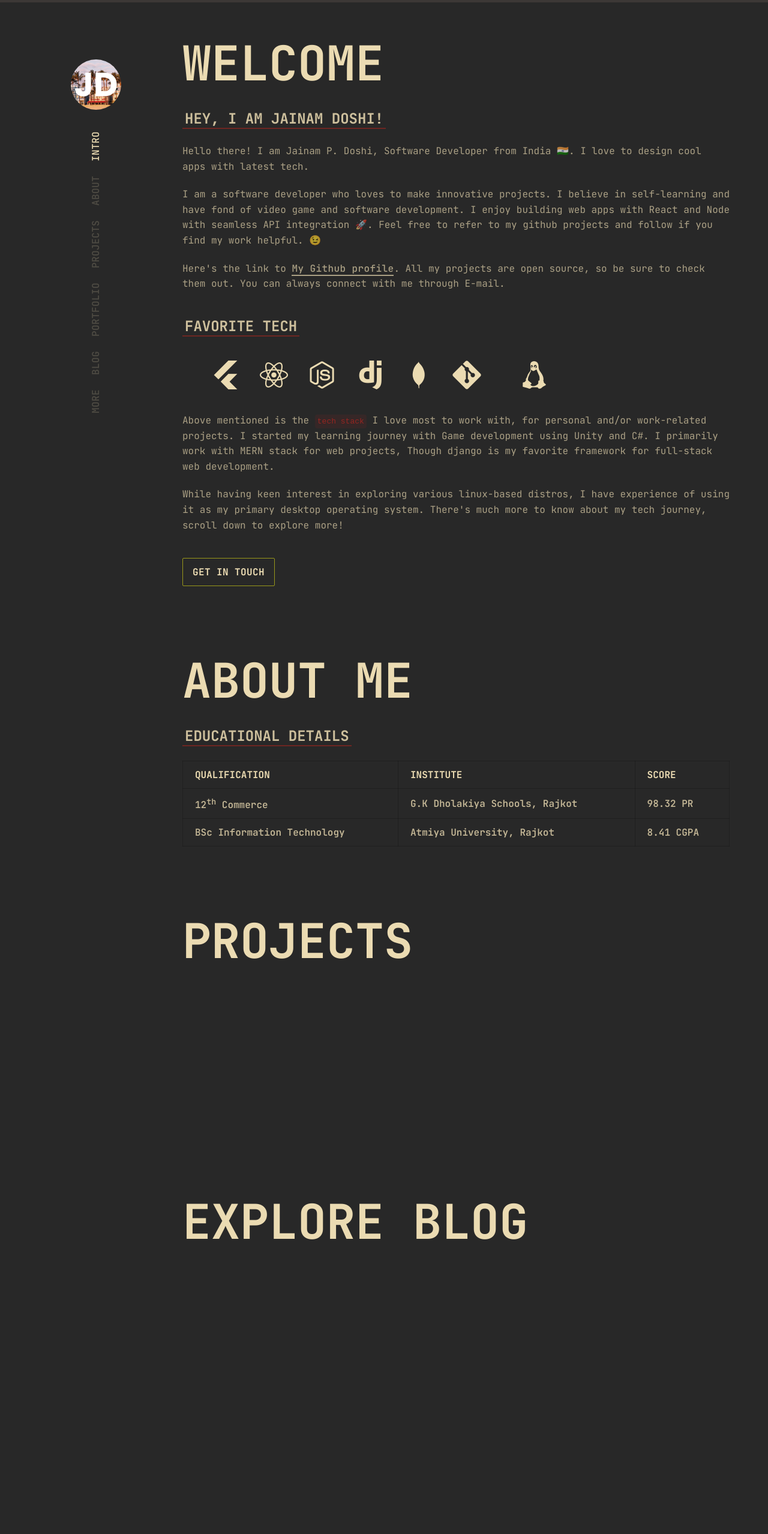
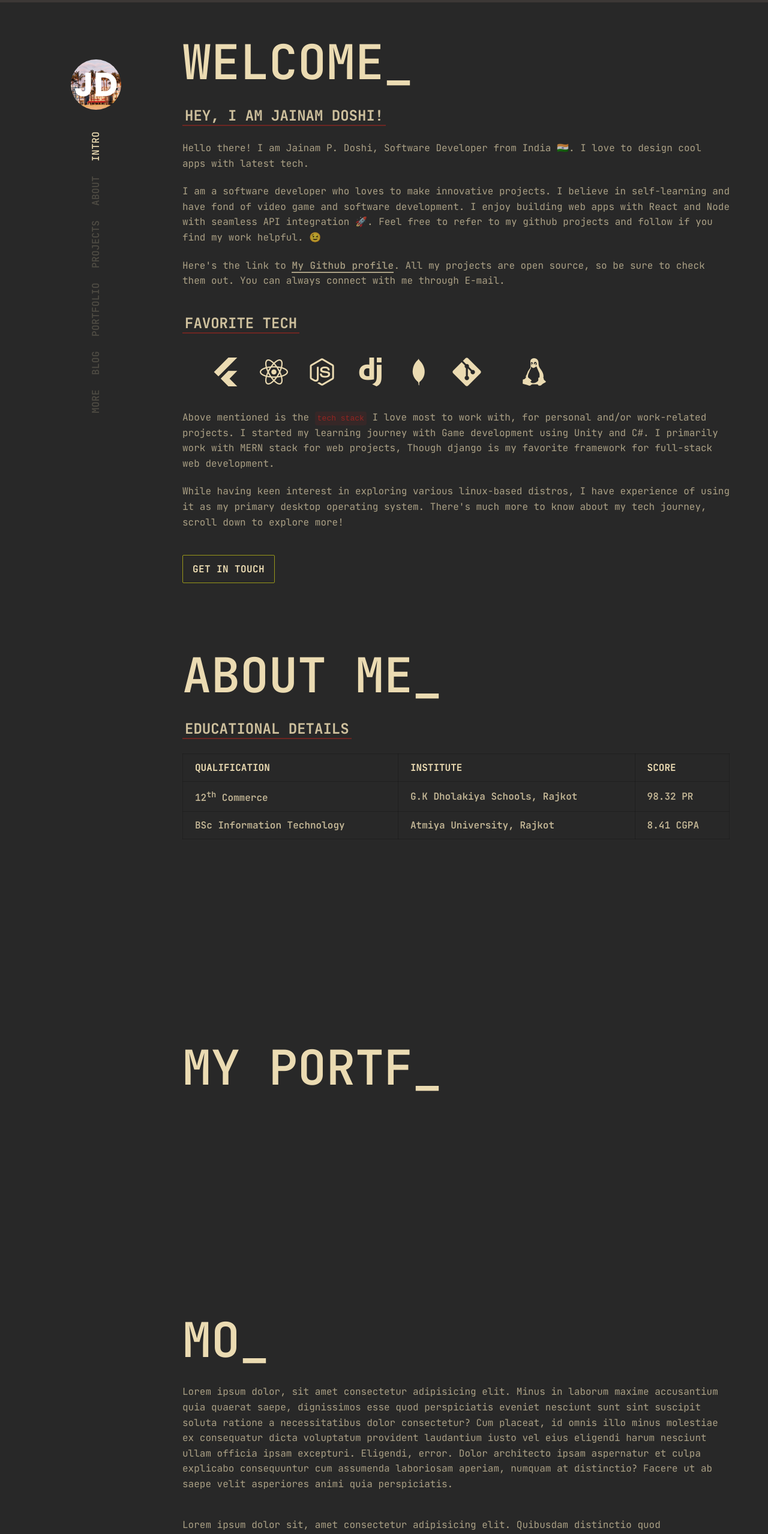
Before and after one commit to jpdoshi/my-portfolio, a React (Vite) app: page / in a window 1280 px wide. Shown: the top 2557 px of the page at 60% size. Built offline with nearby package versions, Linux system fonts and the light colour scheme.

Commit message:
UX changes

```diff
--- a/package.json
+++ b/package.json
@@ -11,7 +11,8 @@
   },
   "dependencies": {
     "react": "^18.3.1",
-    "react-dom": "^18.3.1"
+    "react-dom": "^18.3.1",
+    "typewriter-effect": "^2.21.0"
   },
   "devDependencies": {
     "@eslint/js": "^9.8.0",
--- a/src/App.jsx
+++ b/src/App.jsx
@@ -25,7 +25,7 @@ const App = () => {
 
     for (let current = 0; current < sections.length; current++) {
       const sectionHeight = sections[current].offsetHeight;
-      const sectionTop = sections[current].offsetTop - (screen.height / 4);
+      const sectionTop = sections[current].offsetTop - (screen.height / 2);
 
       if (scrollY > sectionTop &&
         scrollY <= sectionTop + sectionHeight) {
--- a/src/components/AboutSection.jsx
+++ b/src/components/AboutSection.jsx
@@ -1,9 +1,18 @@
 import React from 'react'
+import TypeWriter from 'typewriter-effect'
 
 const AboutSection = () => {
   return (
     <section id='about'>
-      <h1 className='section-heading'>About Me</h1>
+      <TypeWriter options={{
+        strings: 'About Me',
+        autoStart: true,
+        loop: true,
+        cursor: '_',
+        wrapperClassName: 'section-heading',
+        cursorClassName: 'section-heading'
+      }}/>
+      <br />
       <h2>Educational Details</h2>
       <div className="table-wrapper">
         <table>
--- a/src/components/BlogSection.jsx
+++ b/src/components/BlogSection.jsx
@@ -1,9 +1,18 @@
 import React from 'react'
+import TypeWriter from 'typewriter-effect'
 
 const BlogSection = () => {
   return (
     <section id='blog'>
-      <h1 className='section-heading'>Explore Blog</h1>
+      <TypeWriter options={{
+        strings: 'Explore Blog',
+        autoStart: true,
+        loop: true,
+        cursor: '_',
+        wrapperClassName: 'section-heading',
+        cursorClassName: 'section-heading'
+      }}/>
+      <br />
     </section>
   )
 }
--- a/src/components/IntroSection.jsx
+++ b/src/components/IntroSection.jsx
@@ -1,9 +1,18 @@
 import React from 'react'
+import TypeWriter from 'typewriter-effect'
 
 const IntroSection = () => {
   return (
     <section id='intro'>
-      <h1 className='section-heading'>Welcome</h1>
+      <TypeWriter options={{
+        strings: 'Welcome',
+        autoStart: true,
+        loop: true,
+        cursor: '_',
+        wrapperClassName: 'section-heading',
+        cursorClassName: 'section-heading'
+      }}/>
+      <br />
       <h2>Hey, I am Jainam Doshi!</h2>
       <p>Hello there! I am Jainam P. Doshi, Software Developer from India 🇮🇳. I love to design cool apps with latest tech.</p>
       <br />
--- a/src/components/LinksSection.jsx
+++ b/src/components/LinksSection.jsx
@@ -1,9 +1,18 @@
 import React from 'react'
+import TypeWriter from 'typewriter-effect'
 
 const LinksSection = () => {
   return (
     <section id='links'>
-      <h1 className='section-heading'>More</h1>
+      <TypeWriter options={{
+        strings: 'More',
+        autoStart: true,
+        loop: true,
+        cursor: '_',
+        wrapperClassName: 'section-heading',
+        cursorClassName: 'section-heading'
+      }}/>
+      <br/>
       <p>Lorem ipsum dolor, sit amet consectetur adipisicing elit. Minus in laborum maxime accusantium quia quaerat saepe, dignissimos esse quod perspiciatis eveniet nesciunt sunt sint suscipit soluta ratione a necessitatibus dolor consectetur? Cum placeat, id omnis illo minus molestiae ex consequatur dicta voluptatum provident laudantium iusto vel eius eligendi harum nesciunt ullam officia ipsam excepturi. Eligendi, error. Dolor architecto ipsam aspernatur et culpa explicabo consequuntur cum assumenda laboriosam aperiam, numquam at distinctio? Facere ut ab saepe velit asperiores animi quia perspiciatis.</p>
       <br /><br />
       <p>Lorem ipsum dolor sit, amet consectetur adipisicing elit. Quibusdam distinctio quod perspiciatis nemo deleniti amet molestias cumque dicta inventore accusantium temporibus itaque veritatis perferendis consequuntur quasi impedit ex, eligendi voluptas corporis! Unde nesciunt dignissimos temporibus quia quae autem voluptas rem ratione expedita suscipit quod distinctio, impedit cumque accusantium in enim.</p>
--- a/src/components/PortfolioSection.jsx
+++ b/src/components/PortfolioSection.jsx
@@ -1,9 +1,18 @@
 import React from 'react'
+import TypeWriter from 'typewriter-effect'
 
 const PortfolioSection = () => {
   return (
     <section id='portfolio'>
-      <h1 className='section-heading'>My Portfolio</h1>
+      <TypeWriter options={{
+        strings: 'My Portfolio',
+        autoStart: true,
+        loop: true,
+        cursor: '_',
+        wrapperClassName: 'section-heading',
+        cursorClassName: 'section-heading'
+      }}/>
+      <br/>
     </section>
   )
 }
--- a/src/components/ProjectsSection.jsx
+++ b/src/components/ProjectsSection.jsx
@@ -1,9 +1,18 @@
 import React from 'react'
+import TypeWriter from 'typewriter-effect'
 
 const ProjectsSection = () => {
   return (
     <section id='projects'>
-      <h1 className='section-heading'>Projects</h1>
+      <TypeWriter options={{
+        strings: 'Projects',
+        autoStart: true,
+        loop: true,
+        cursor: '_',
+        wrapperClassName: 'section-heading',
+        cursorClassName: 'section-heading'
+      }}/>
+      <br/>
     </section>
   )
 }
--- a/src/index.css
+++ b/src/index.css
@@ -122,7 +122,6 @@ p {
 
 .section-heading {
   font-size: 5rem;
-  margin-bottom: 1.5rem;
 }
 
 .container {
@@ -139,7 +138,7 @@ p {
 }
 
 section {
-  padding: 52px 0;
+  padding: 50px 0;
   opacity: 0;
   transition: 0.5s ease;
   transform: translateX(10vw);
@@ -293,7 +292,6 @@ td {
   }
 
   section {
-    padding: 72px 0;
     transform: translate(0, 10vh);
   }
 
```
Also changed, not shown: 1 other file (tests, documents, lock files or other folders).
